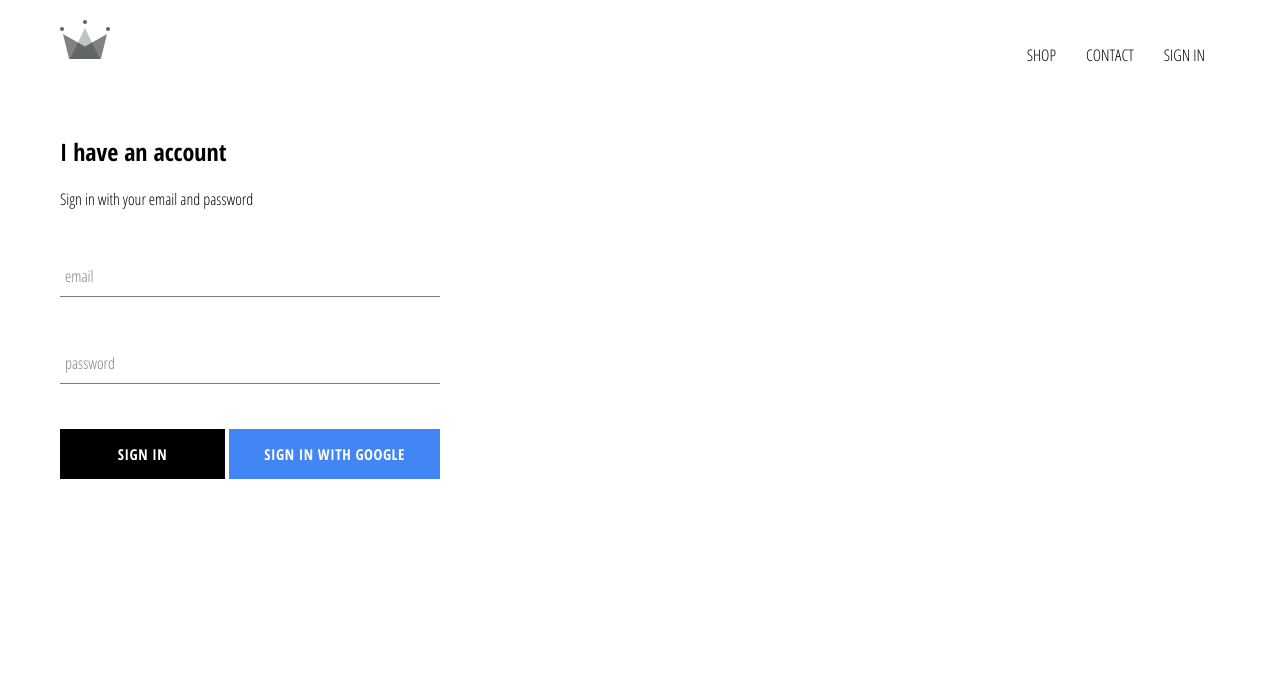
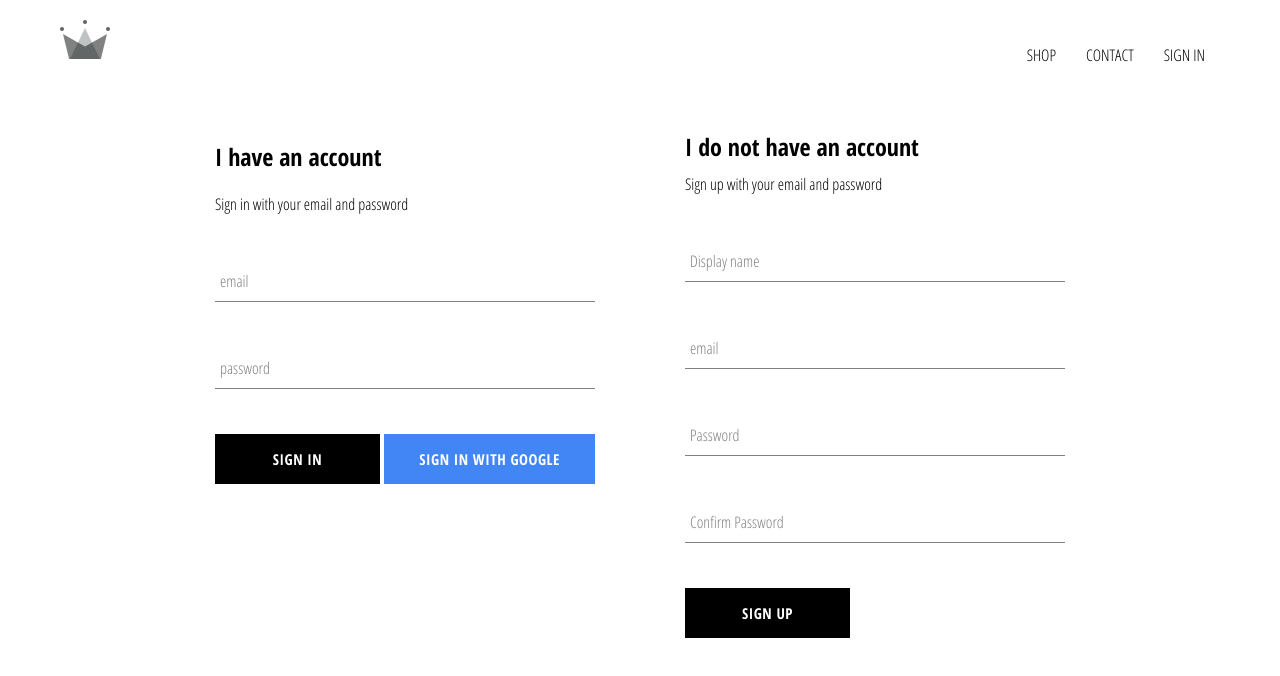
Before and after one commit to Jezryl-Castelo/crwn-clothing, a React (Create React App) app: page /signIn in a window 1280 px wide. Shown: the top 676 px of the page. Built offline with nearby package versions, Linux system fonts and the light colour scheme; no server answers.

Commit message:
implement firebase util, include ability to store sign up data

```diff
--- a/src/App.js
+++ b/src/App.js
@@ -10,6 +10,7 @@ import { auth, createUserProfileDocument } from './firebase/firebase.utils';
 class App extends React.Component {
   constructor() {
     super();
+
     this.state = {
       currentUser: null
     }
@@ -17,11 +18,24 @@ class App extends React.Component {
   unsubscribeFromAuth = null;
 
   componentDidMount() {
-    this.unsubscribeFromAuth = auth.onAuthStateChanged(async user => {
-      // this.setState({ currentUser: user})
-      createUserProfileDocument(user);
-      console.log(user);
-    })
+    this.unsubscribeFromAuth = auth.onAuthStateChanged(async userAuth => {
+      if (userAuth) {
+        const userRef = await createUserProfileDocument(userAuth);
+
+        userRef.onSnapshot(snapShot => {
+          this.setState({
+            currentUser: {
+              id: snapShot.id,
+              ...snapShot.data()
+            }
+          });
+
+          console.log(this.state)
+        });
+      }
+
+      this.setState({ currentUser: userAuth });
+    });
   }
 
   componentWillUnmount() {
--- /dev/null
+++ b/src/components/sign-up/sign-up.components.jsx
@@ -0,0 +1,107 @@
+import React from 'react';
+
+import FormInput from '../form-input/form-input.component';
+
+import CustomButton from '../custom-button/custom-button.component';
+
+import { auth, createUserProfileDocument } from '../../firebase/firebase.utils';
+
+import './sign-up.styles.scss';
+
+class SignUp extends React.Component {
+    constructor() {
+        super();
+
+        this.state = {
+            displayName: '',
+            email: '',
+            password: '',
+            confirmPassword: ''
+        }
+    }
+
+    handleSubmit = async event => {
+        event.preventDefault();
+
+        const { displayName, email, password, confirmPassword} = this.state;
+
+        if(password !== confirmPassword) {
+            alert('Passwords do no match');
+            return;
+        }
+        try {
+            const { user } = await auth.createUserWithEmailAndPassword(
+                email,
+                password);
+
+          await createUserProfileDocument(user, { displayName });
+
+          //this will clear out the form
+          this.setState({
+            displayName: '',
+            email: '',
+            password: '',
+            confirmPassword: ''
+          });
+        } catch(error) {
+            console.error(error)
+        }
+    }
+
+    handleChange = event => {
+        const { name, value } = event.target;
+
+        this.setState({ [name]: value})
+    }
+
+    render() {
+        const { displayName, email, password, confirmPassword} = this.state;
+        return(
+            <div className="sign-up">
+                <h2 className="title">I do not have an account</h2>
+                <span>Sign up with your email and password</span>
+                <form className="sign-up-form" onSubmit={this.handleSubmit}>
+                    <FormInput
+                      type='test'
+                      name='displayName'
+                      value={displayName}
+                      onChange={this.handleChange}
+                      label='Display name'
+                      required>
+                    </FormInput>
+
+                    <FormInput
+                      type='email'
+                      name='email'
+                      value={email}
+                      onChange={this.handleChange}
+                      label='email'
+                      required>
+                    </FormInput>
+
+                    <FormInput
+                      type='password'
+                      name='password'
+                      value={password}
+                      onChange={this.handleChange}
+                      label='Password'
+                      required>
+                    </FormInput>
+
+                    <FormInput
+                      type='password'
+                      name='confirmPassword'
+                      value={confirmPassword}
+                      onChange={this.handleChange}
+                      label='Confirm Password'
+                      required>
+                    </FormInput>
+
+                    <CustomButton type='submit'>SIGN UP</CustomButton>
+                </form>
+            </div>
+        )
+    }
+}
+
+export default SignUp;
--- /dev/null
+++ b/src/components/sign-up/sign-up.styles.scss
@@ -0,0 +1,9 @@
+.sign-up {
+    display: flex;
+    flex-direction: column;
+    width: 380px;
+}
+
+.title {
+    margin: 10px 0;
+}
--- a/src/pages/sign-in-and-sign-out/sign-in-and-sign-out.component.jsx
+++ b/src/pages/sign-in-and-sign-out/sign-in-and-sign-out.component.jsx
@@ -1,13 +1,15 @@
 import React from 'react';
 
 import SignIn from '../../components/sign-in/sign-in.component';
+import SignUp from '../../components/sign-up/sign-up.components';
 
 import './sign-in-and-sign-out.styles.scss';
 
 const SignInAndSignOut = () => {
     return (
-       <div className='sign-in-and-sign-out'>
+       <div className='sign-in-and-sign-up'>
            <SignIn />
+           <SignUp />
        </div>
 
     )
--- a/src/pages/sign-in-and-sign-out/sign-in-and-sign-out.styles.scss
+++ b/src/pages/sign-in-and-sign-out/sign-in-and-sign-out.styles.scss
@@ -0,0 +1,6 @@
+.sign-in-and-sign-up {
+    width: 850px;
+    display: flex;
+    justify-content: space-between;
+    margin: 30px auto;
+}
```
